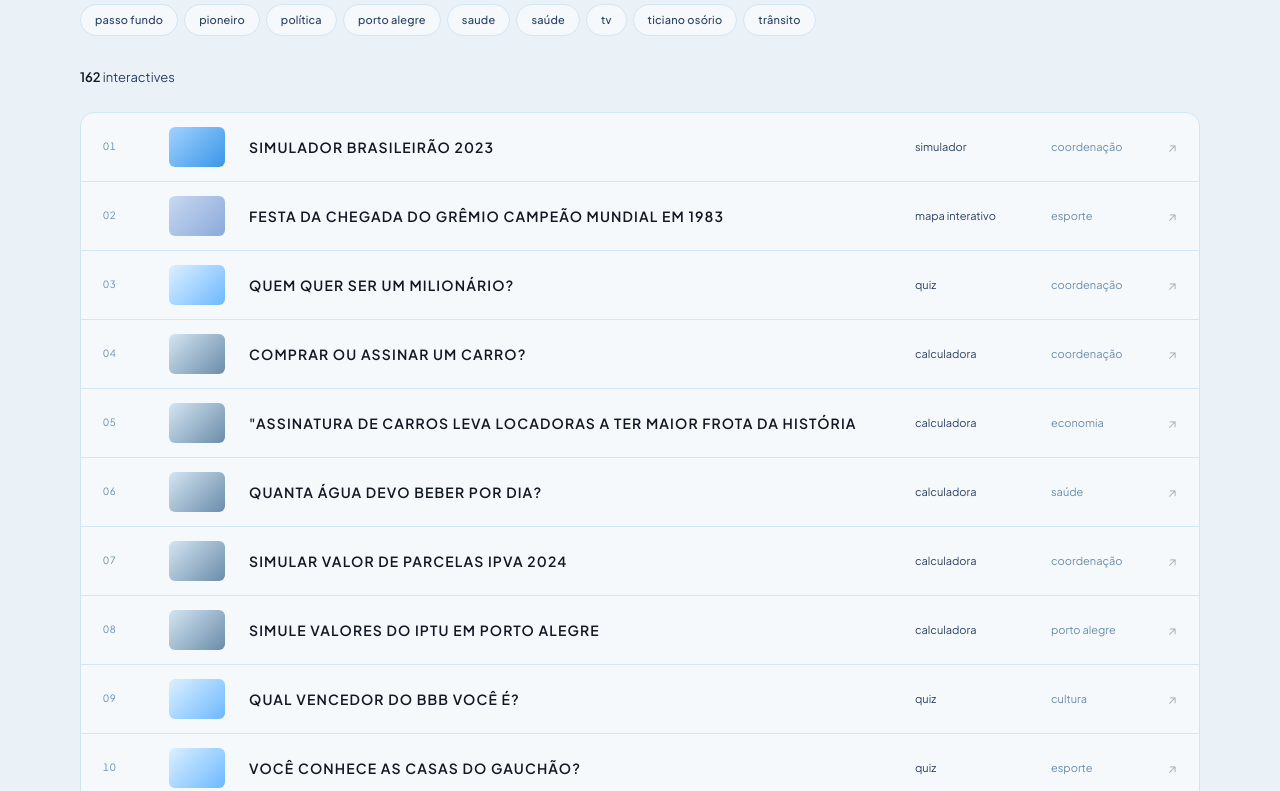
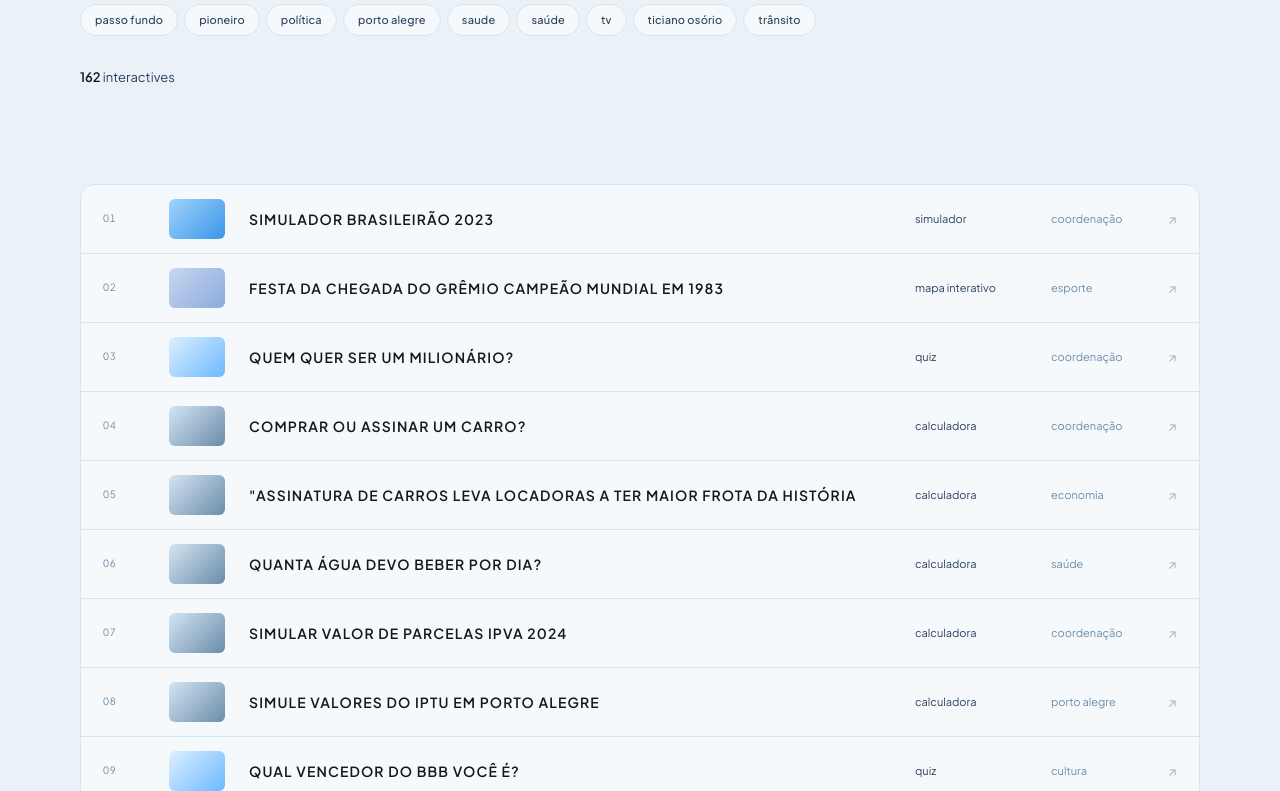
Before and after one commit to kevinshibuya/portfolio, a React (Vite) app: page / in a window 1280 px wide. Shown: the part 2229-3020 px from the top of the page. Built offline with nearby package versions, Linux system fonts and the light colour scheme.

Commit message:
feat(embeds): fast slideInLeft stagger across numbered rows

```diff
--- a/src/components/sections/EmbedsGallery.tsx
+++ b/src/components/sections/EmbedsGallery.tsx
@@ -1,7 +1,8 @@
 import { useState, useMemo, useCallback } from 'react'
-import { motion } from 'framer-motion'
+import { motion, type Variants } from 'framer-motion'
 import { useTranslation } from 'react-i18next'
-import { RevealOnView, childVariants } from '../ui/RevealOnView'
+import { useMotion } from '../../context/MotionContext'
+import { RevealOnView } from '../ui/RevealOnView'
 import { SectionHeading } from '../ui/SectionHeading'
 import { Tag } from '../ui/Tag'
 import {
@@ -10,12 +11,19 @@ import {
   editorialCategories,
   typeGradients,
 } from '../../data/embeds'
+import {
+  VARIANTS,
+  STAGGER_PRESETS,
+  staggerContainer,
+  REDUCED_MOTION_VARIANT,
+} from '../../utils/animations'
 import type { Embed, EmbedType } from '../../types/content'
 
 const PAGE_SIZE = 12
 
 export function EmbedsGallery() {
   const { t } = useTranslation()
+  const { prefersReducedMotion } = useMotion()
   const [activeType, setActiveType] = useState<EmbedType | null>(null)
   const [activeEditorial, setActiveEditorial] = useState<string | null>(null)
   const [visibleCount, setVisibleCount] = useState(PAGE_SIZE)
@@ -40,10 +48,17 @@ export function EmbedsGallery() {
     setVisibleCount(PAGE_SIZE)
   }, [])
 
+  const parentVariants = prefersReducedMotion
+    ? REDUCED_MOTION_VARIANT
+    : staggerContainer(STAGGER_PRESETS.embedRows)
+  const rowVariants = prefersReducedMotion
+    ? REDUCED_MOTION_VARIANT
+    : VARIANTS.slideInLeft
+
   return (
     <section id="embeds" className="section section--sand">
       <div className="section-inner">
-        <RevealOnView variant="fade-up">
+        <RevealOnView recipe="stampIn">
           <SectionHeading
             index={t('sections.embeds.index')}
             label={t('sections.embeds.label')}
@@ -104,14 +119,28 @@ export function EmbedsGallery() {
           <strong>{filtered.length}</strong> {t('sections.embeds.countLabel')}
         </p>
 
-        <RevealOnView variant="stagger-children" staggerAmount={0.04} className="tbl">
+        {/*
+          EmbedRow renders motion.a directly so each .tbl-row stays a direct
+          child of .tbl — keeps the .tbl-row:last-child border-bottom rule
+          intact. Stagger is driven by staggerContainer(embedRows) here
+          instead of the <Stagger> wrapper for the same reason.
+        */}
+        <motion.div
+          className="tbl section-spacing-content"
+          initial="hidden"
+          whileInView="visible"
+          viewport={{ once: true, amount: 0.2 }}
+          variants={parentVariants}
+        >
           {visible.map((embed, idx) => (
-            // EmbedRow renders the motion.a directly — wrapping in motion.div
-            // would make every .tbl-row a sole child, breaking the
-            // .tbl-row:last-child border-bottom rule on every row.
-            <EmbedRow key={embed.link} idx={idx} embed={embed} />
+            <EmbedRow
+              key={embed.link}
+              idx={idx}
+              embed={embed}
+              variants={rowVariants}
+            />
           ))}
-        </RevealOnView>
+        </motion.div>
 
         {hasMore && (
           <div className="embeds-more">
@@ -131,15 +160,16 @@ export function EmbedsGallery() {
 interface EmbedRowProps {
   idx: number
   embed: Embed
+  variants: Variants
 }
 
-function EmbedRow({ idx, embed }: EmbedRowProps) {
+function EmbedRow({ idx, embed, variants }: EmbedRowProps) {
   const num = String(idx + 1).padStart(2, '0')
   const gradient = typeGradients[embed.type]
 
   return (
     <motion.a
-      variants={childVariants}
+      variants={variants}
       href={embed.link}
       target="_blank"
       rel="noopener noreferrer"
```
